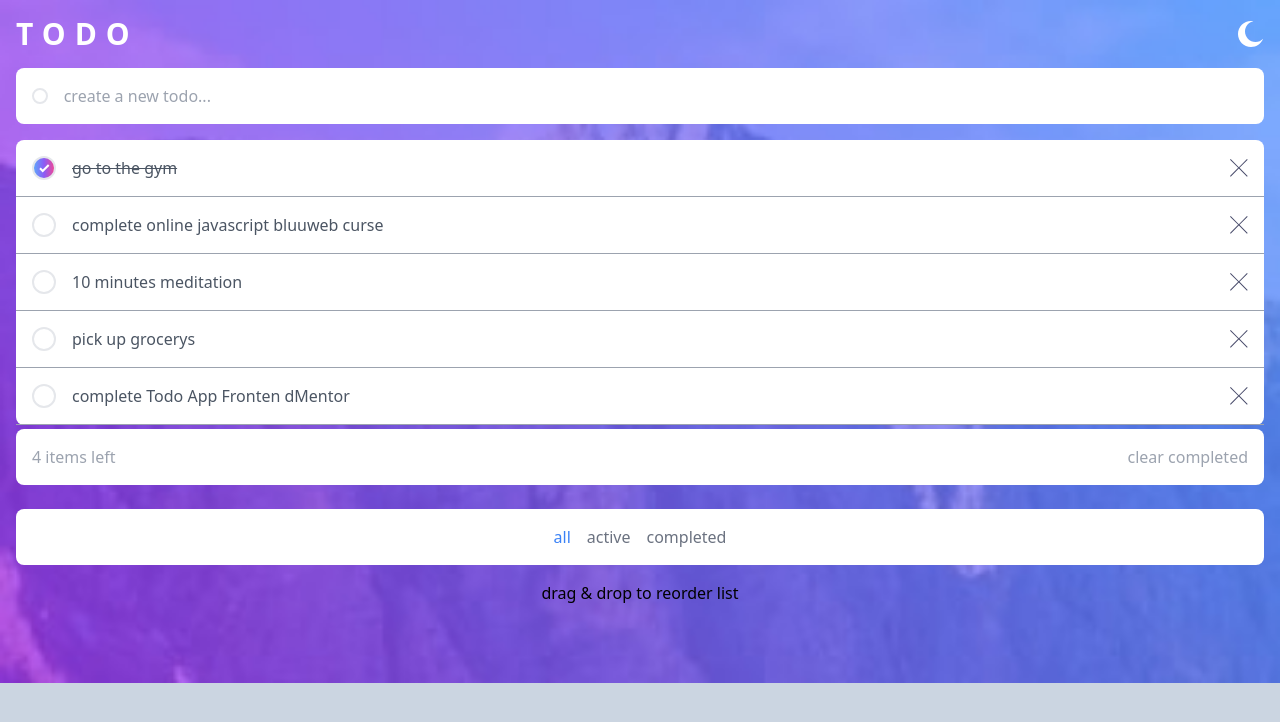
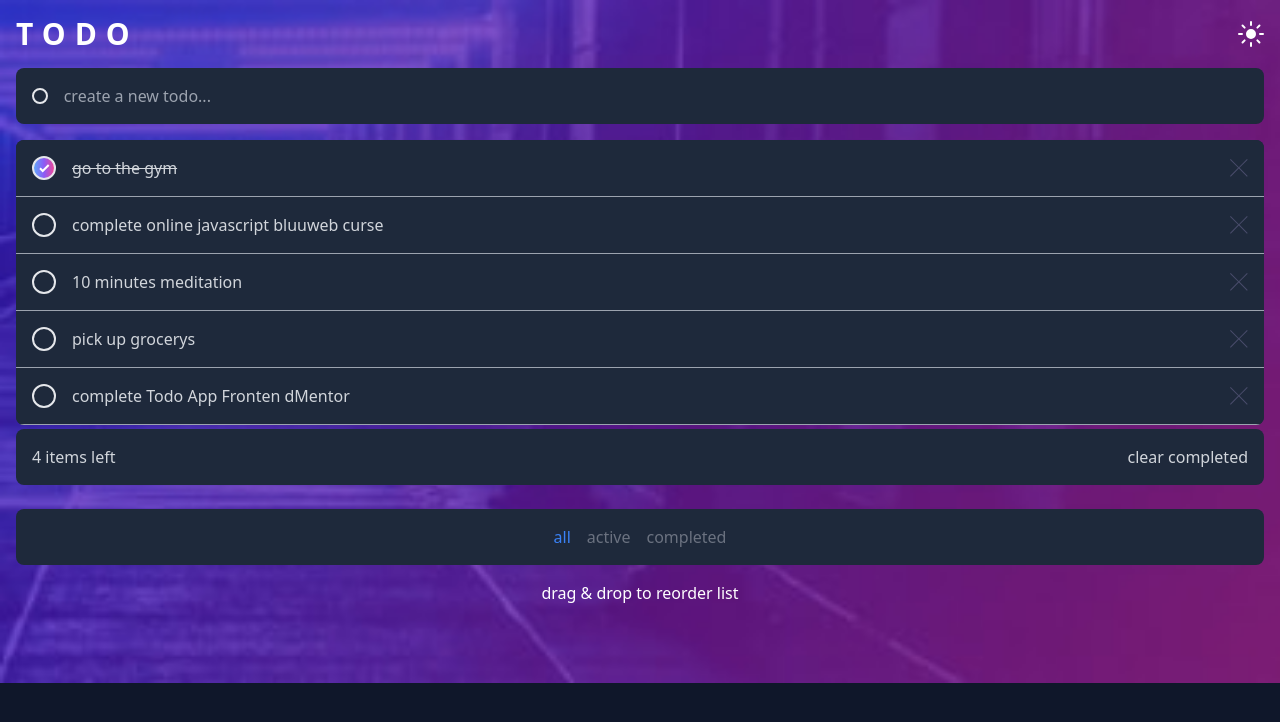
Before and after one commit to Abentancor/udemy-react-vite-TODO, a React (Vite) app: page / in a window 1280 px wide. Both pictures are taken after a click on the button 1251 px from the left and 34 px from the top of the page. Shown: the top 722 px of the page. Built offline with nearby package versions, Linux system fonts and the light colour scheme.

Commit message:
darkMode

```diff
--- a/src/App.jsx
+++ b/src/App.jsx
@@ -1,4 +1,3 @@
-import { data } from 'autoprefixer'
 import React, { useState } from 'react'
 import Footer from './Components/Footer'
 import Header from './Components/Header'
@@ -79,7 +78,7 @@ const App = () => {
 
 
   return (
-   <div className="bg-[url('./assets/images/bg-mobile-light.jpg')] bg-no-repeat bg-contain bg-slate-300 min-h-screen">
+   <div className="bg-[url('./assets/images/bg-mobile-light.jpg')] dark:bg-[url('./assets/images/bg-mobile-dark.jpg')] bg-no-repeat bg-contain bg-slate-300 min-h-screen dark:bg-slate-900">
 
     <Header/>
 
--- a/src/Components/Footer.jsx
+++ b/src/Components/Footer.jsx
@@ -1,7 +1,7 @@
 
 const Footer = () => {
   return (
-    <footer className='text-center '>drag & drop to reorder list</footer>
+    <footer className='text-center dark:text-white'>drag & drop to reorder list</footer>
   )
 }
 
--- a/src/Components/Header.jsx
+++ b/src/Components/Header.jsx
@@ -1,12 +1,35 @@
+import { useEffect, useState } from "react"
 import IconMoon from "./Icons/IconMoon"
+import IconSun from "./Icons/IconSun"
+
+
+const initialStateDarkMode = localStorage.getItem('theme') === 'dark'
 
 const Header = () => {
+
+  const [darkMode, setDarkMode] = useState(initialStateDarkMode)
+
+  useEffect(()=>{
+
+    if(darkMode){
+      document.documentElement.classList.add('dark')
+      //localStorage.theme = 'dark'
+      localStorage.setItem('theme', 'dark')
+    }else{
+      document.documentElement.classList.remove('dark')
+      localStorage.setItem('theme', 'light')
+    }
+
+  }, [darkMode])
+
   return (
     <header className='container mx-auto px-4 '>
     <div className='flex justify-between py-4'>
       <h1 className='uppercase text-white text-3xl font-semibold tracking-[0.3em]'>Todo</h1>
-      <button>
-          <IconMoon fill='#fff'/>
+      <button onClick={()=> setDarkMode(!darkMode)}>
+          {
+            darkMode? <IconSun/> : <IconMoon/>
+          }
       </button>
     </div>
 </header>
--- /dev/null
+++ b/src/Components/Icons/IconSun.jsx
@@ -0,0 +1,6 @@
+const IconSun = ({...props}) => {
+    return(
+        <svg {...props} xmlns="http://www.w3.org/2000/svg" width="26" height="26"><path fill="#FFF" fillRule="evenodd" d="M13 21a1 1 0 011 1v3a1 1 0 11-2 0v-3a1 1 0 011-1zm-5.657-2.343a1 1 0 010 1.414l-2.121 2.121a1 1 0 01-1.414-1.414l2.12-2.121a1 1 0 011.415 0zm12.728 0l2.121 2.121a1 1 0 01-1.414 1.414l-2.121-2.12a1 1 0 011.414-1.415zM13 8a5 5 0 110 10 5 5 0 010-10zm12 4a1 1 0 110 2h-3a1 1 0 110-2h3zM4 12a1 1 0 110 2H1a1 1 0 110-2h3zm18.192-8.192a1 1 0 010 1.414l-2.12 2.121a1 1 0 01-1.415-1.414l2.121-2.121a1 1 0 011.414 0zm-16.97 0l2.121 2.12A1 1 0 015.93 7.344L3.808 5.222a1 1 0 011.414-1.414zM13 0a1 1 0 011 1v3a1 1 0 11-2 0V1a1 1 0 011-1z"/></svg>
+    )
+ }
+ export default IconSun
--- a/src/Components/TodoComputed.jsx
+++ b/src/Components/TodoComputed.jsx
@@ -1,9 +1,9 @@
 
 const TodoComputed = ({computedItemLeft, clearCompleted}) => {
   return (
-    <section className='p-4 flex justify-between mx-auto mb-6 container bg-white mt-1 rounded-lg'>
-    <span className='text-gray-400'>{computedItemLeft} items left</span>
-    <button onClick={clearCompleted} className='text-gray-400'>clear completed</button>
+    <section className='p-4 flex justify-between mx-auto mb-6 container bg-white mt-1 rounded-lg dark:bg-slate-800 '>
+    <span className='text-gray-400 dark:text-gray-300'>{computedItemLeft} items left</span>
+    <button onClick={clearCompleted} className='text-gray-400 dark:text-gray-300'>clear completed</button>
     </section>
   )
 }
--- a/src/Components/TodoCreate.jsx
+++ b/src/Components/TodoCreate.jsx
@@ -17,10 +17,10 @@ const TodoCreate = ({createTodo}) => {
   }
 
     return(
-        <form onSubmit={handleSubmitAddTodo} className='bg-white rounded-lg overflow-hidden py-4 flex gap-4 items-center px-4 mb-4'>
-        <span className='rounded-full border-2 w-4 h-4 inline-block'></span>
+        <form onSubmit={handleSubmitAddTodo} className=' dark:bg-slate-800 bg-white rounded-lg overflow-hidden py-4 flex gap-4 items-center px-4 mb-4'>
+        <span className='rounded-full border-2 w-4 h-4 inline-block  '></span>
         <input
-          className='w-full text-gray-400 outline-none'
+          className='w-full text-gray-500 dark:text-gray-300 outline-none dark:bg-slate-800 '
           type="text"
           placeholder='create a new todo...'
           value={title}
--- a/src/Components/TodoFilter.jsx
+++ b/src/Components/TodoFilter.jsx
@@ -2,7 +2,7 @@
 const TodoFilter = ({changeFilter, filter}) => {
   return (
   <section className='container mx-auto '>
-      <div className='bg-white flex justify-center gap-4 p-4 rounded-lg mb-4'>
+      <div className='bg-white flex justify-center gap-4 p-4 rounded-lg mb-4 dark:bg-slate-800'>
         <button  className={`${filter === "all" ? "text-blue-500 hover:text-gray-500" : "text-gray-500 hover:text-blue-500"}`}
             onClick={()=>changeFilter('all')}>all</button>
         <button  className={`${filter === "active" ? "text-violet-500 hover:text-gray-500" : "text-gray-500 hover:text-violet-500"}`}
--- a/src/Components/TodoItem.jsx
+++ b/src/Components/TodoItem.jsx
@@ -7,13 +7,13 @@ const TodoItem = ({todo, updateTodo, removeTodo}) => {
 
 
   return (
-  <article className='flex gap-4 py-4 items-center border-b-gray-400 border-b px-4'>
+  <article className='flex gap-4 py-4 items-center dark:bg-slate-800 border-b-gray-400 border-b px-4 '>
       <button
           onClick={()=>updateTodo(id)}
           className= {`w-6 h-6 rounded-full border-2 flex ${completed ? "justify-center items-center bg-gradient-to-r from-blue-400  via-violet-500 to-pink-500" : "inline-block"}`}>
         {completed && <IconCheck/> }
       </button>
-      <p className={`text-gray-600 grow ${completed && "line-through text-gray-300"}`}>{title}</p>
+      <p className={`text-gray-600 grow dark:text-gray-300 ${completed && "line-through text-gray-300"}`}>{title}</p>
       <button   onClick={()=>removeTodo(id)} className=''>
           <IconCross/>
       </button>
--- a/src/Components/TodoList.jsx
+++ b/src/Components/TodoList.jsx
@@ -3,7 +3,7 @@ import TodoItem from './TodoItem'
 
 const TodoList = ({todos, removeTodo, updateTodo}) => {
   return (
-    <div className='bg-white rounded-lg '>
+    <div className='bg-white dark:bg-slate-800 rounded-lg  overflow-hidden'>
 
       {todos.map((todo) =>
         <TodoItem key={todo.id} todo={todo} removeTodo={removeTodo} updateTodo={updateTodo} />
--- /dev/null
+++ b/src/Utils/darkMode.js
@@ -0,0 +1,18 @@
+
+// On page load or when changing themes, best to add inline in `head` to avoid FOUC
+if (localStorage.theme === 'dark' || (!('theme' in localStorage) && window.matchMedia('(prefers-color-scheme: dark)').matches)) {
+    document.documentElement.classList.add('dark')
+     localStorage.theme = 'dark'
+  } else {
+    document.documentElement.classList.remove('dark')
+     localStorage.theme = 'light'
+  }
+
+  // Whenever the user explicitly chooses light mode
+  //localStorage.theme = 'light'
+
+  // Whenever the user explicitly chooses dark mode
+  //localStorage.theme = 'dark'
+
+  // Whenever the user explicitly chooses to respect the OS preference
+  //localStorage.removeItem('theme')
--- a/src/main.jsx
+++ b/src/main.jsx
@@ -1,3 +1,7 @@
+
+
+import './Utils/darkMode'
+
 import React from 'react'
 import ReactDOM from 'react-dom/client'
 import App from './App'
--- a/tailwind.config.cjs
+++ b/tailwind.config.cjs
@@ -1,5 +1,6 @@
 /** @type {import('tailwindcss').Config} */
 module.exports = {
+  darkMode: 'class',
   content: [
     "./index.html",
     "./src/**/*.{js,ts,jsx,tsx}",
```
